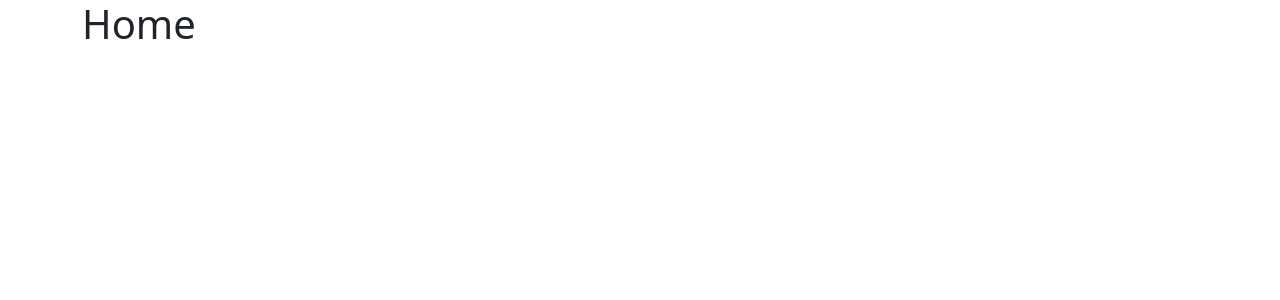
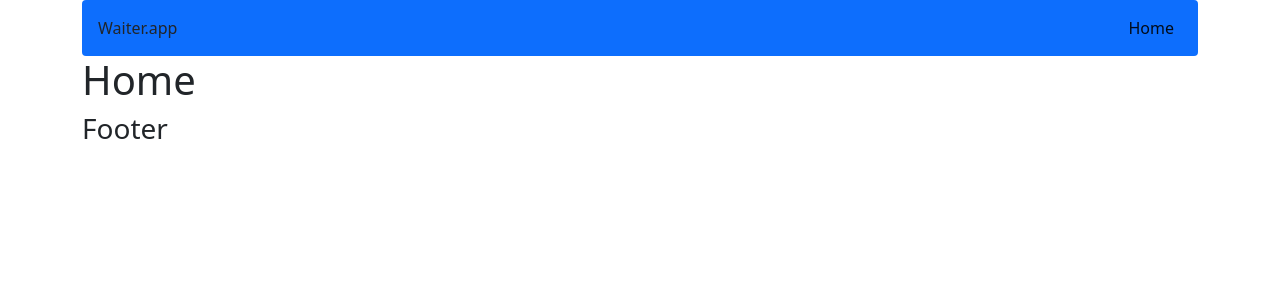
Before and after one commit to chart89/react-tables, a React (Create React App) app: page / in a window 1280 px wide. Shown: the top 300 px of the page. Built offline with nearby package versions, Linux system fonts and the light colour scheme.

Commit message:
Add styles for componet NavBar and first link

```diff
--- a/src/App.js
+++ b/src/App.js
@@ -3,17 +3,21 @@ import { Route, Routes } from "react-router-dom";
 import Home from "./components/pages/Home/Home";
 import SingleTable from "./components/pages/SingleTable/SingleTable";
 import NotFound from "./components/pages/NotFound/NotFound";
+import Header from "./components/views/Header/Header";
+import Footer from "./components/views/Footer/Footer";
 
 
 
 function App() {
   return (
     <Container>
-      <Routes>
-        <Route path="/" element={<Home />} />
-        <Route path="/table/:id" element={<SingleTable />} />
-        <Route path="*" element={<NotFound />} />
-      </Routes>
+      <Header />
+        <Routes>
+          <Route path="/" element={<Home />} />
+          <Route path="/table/:id" element={<SingleTable />} />
+          <Route path="*" element={<NotFound />} />
+        </Routes>
+      <Footer />
     </Container>
   );
 }
--- /dev/null
+++ b/src/components/views/Footer/Footer.js
@@ -0,0 +1,8 @@
+const Footer = () => {
+
+    return (
+        <h3>Footer</h3>
+    );
+};
+
+export default Footer;
--- /dev/null
+++ b/src/components/views/Header/Header.js
@@ -0,0 +1,10 @@
+import NavBar from "../NavBar/NavBar";
+
+const Header = () => {
+
+    return (
+        <NavBar />
+    );
+};
+
+export default Header;
--- /dev/null
+++ b/src/components/views/NavBar/NavBar.js
@@ -0,0 +1,21 @@
+import Navbar from 'react-bootstrap/Navbar';
+import Nav from 'react-bootstrap/Nav';
+import { NavLink } from 'react-router-dom';
+
+const NavBar = () => {
+
+    return (
+        <Navbar bg="primary" data-bs-theme="dark" className='rounded justify-content-between'>
+            <div className='mx-3'>
+                <p className='my-auto'>Waiter.app</p>
+            </div>
+            <div className='mx-3'>
+                <Nav>
+                    <Nav.Link as={NavLink} to={'/'}><p className='my-auto'>Home</p></Nav.Link>
+                </Nav>
+            </div>
+        </Navbar>
+    );
+};
+
+export default NavBar;
```
